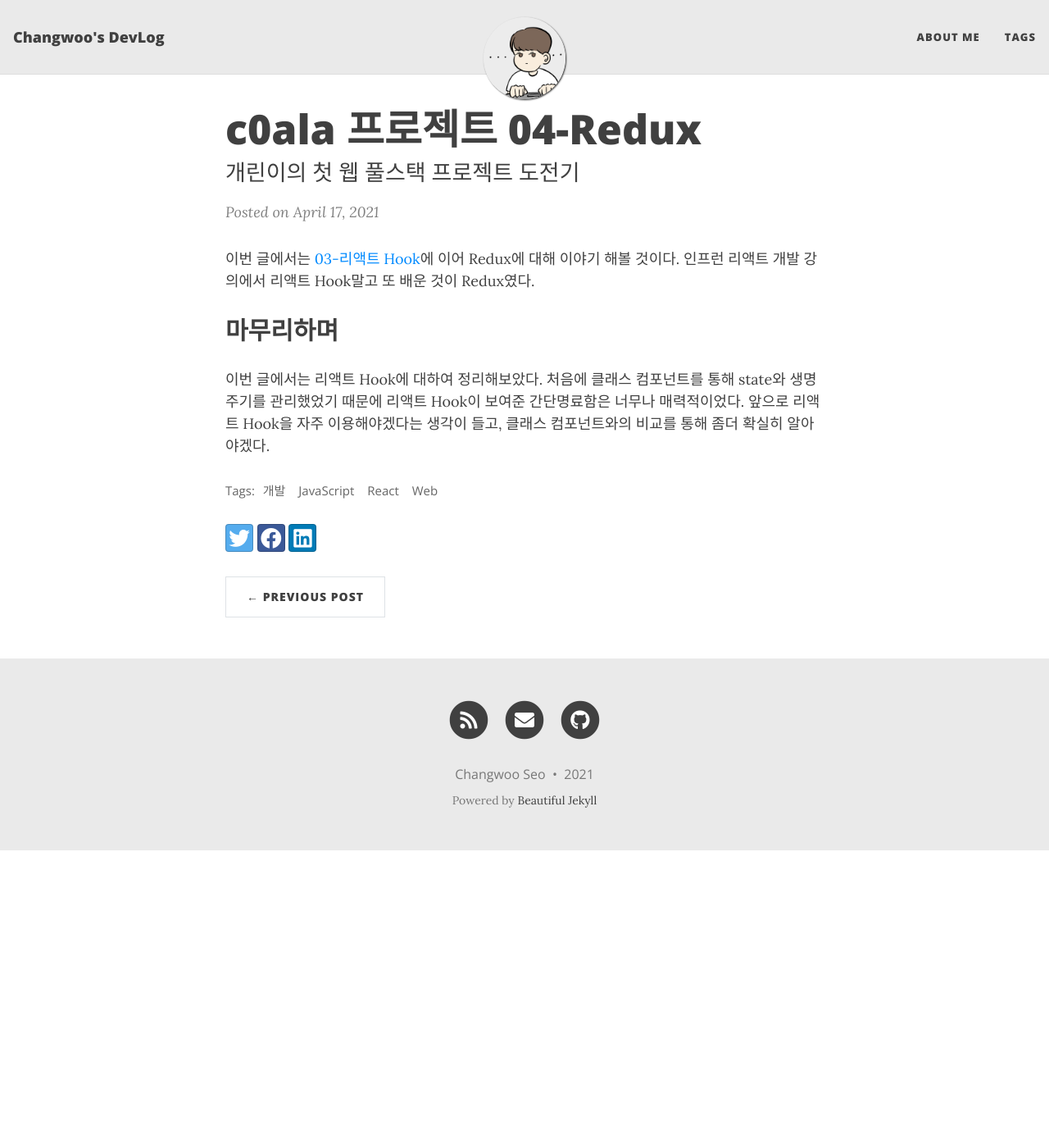
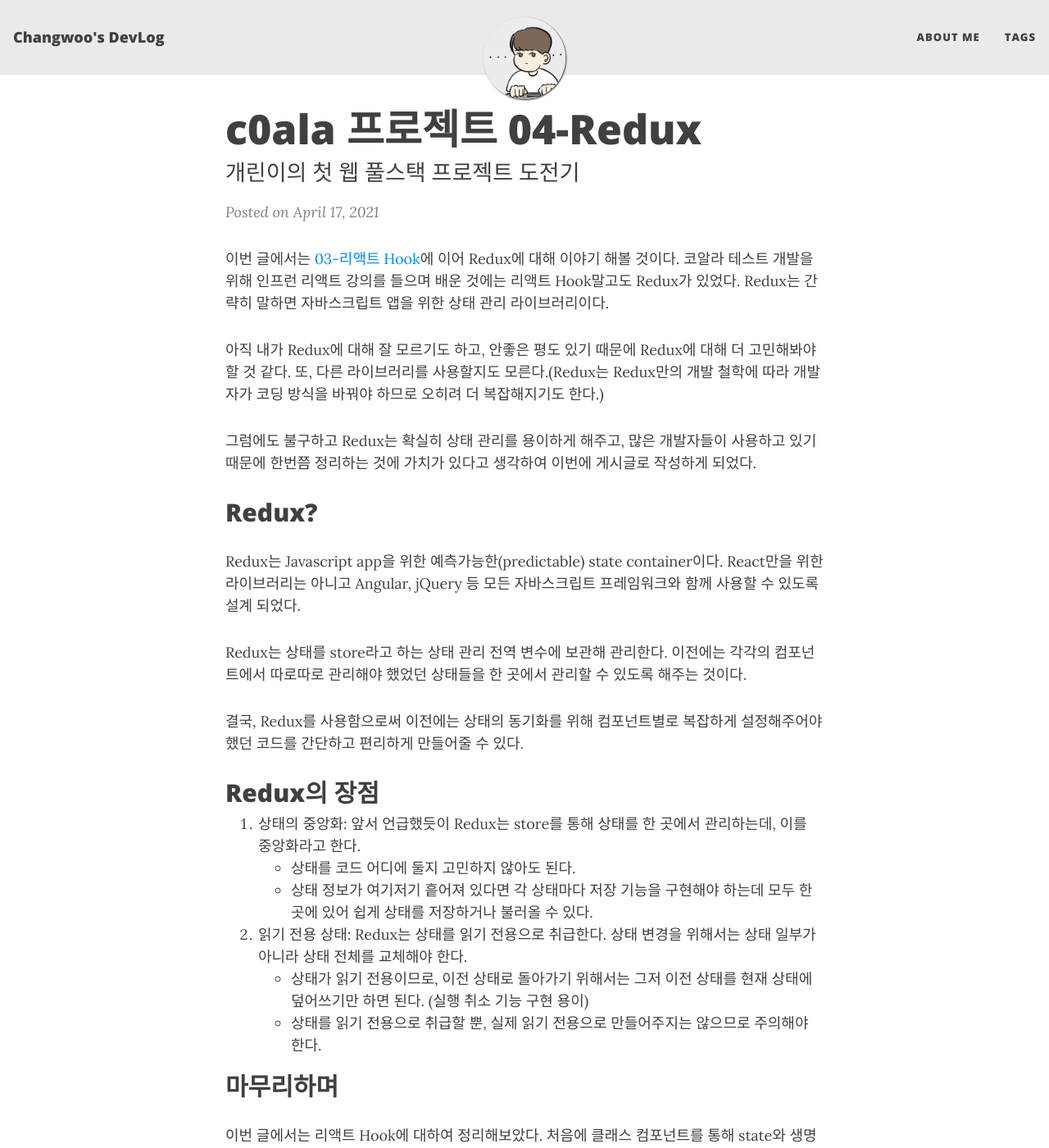
Before and after one commit to scw3812/scw3812.github.io, a Jekyll site: the page built from _posts/2021-04-17-c0ala-project-04.md, in a window 1280 px wide and 1400 px high. Shown: the whole window at 82% size. Built offline with Jekyll 4.4.1, drawn with Linux system fonts in a browser that asks for light colours; nearby versions of some CDN libraries.

Commit message:
Update 2021-04-17-c0ala-project-04.md

```diff
--- a/_posts/2021-04-17-c0ala-project-04.md
+++ b/_posts/2021-04-17-c0ala-project-04.md
@@ -7,9 +7,39 @@
 ---
 
 이번 글에서는 [03-리액트 Hook](https://scw3812.github.io/2021-02-24-c0ala-project-03/)에 이어 Redux에
-대해 이야기 해볼 것이다. 인프런 리액트 개발 강의에서 리액트 Hook말고 또 배운 것이 Redux였다.
+대해 이야기 해볼 것이다. 코알라 테스트 개발을 위해 인프런 리액트 강의를 들으며 배운 것에는 리액트 Hook말고도
+Redux가 있었다. Redux는 간략히 말하면 자바스크립트 앱을 위한 상태 관리 라이브러리이다.
 
+아직 내가 Redux에 대해 잘 모르기도 하고, 안좋은 평도 있기 때문에 Redux에 대해 더 고민해봐야 할 것 같다. 또,
+다른 라이브러리를 사용할지도 모른다.(Redux는 Redux만의 개발 철학에 따라 개발자가 코딩 방식을 바꿔야 하므로
+오히려 더 복잡해지기도 한다.)
 
+그럼에도 불구하고 Redux는 확실히 상태 관리를 용이하게 해주고, 많은 개발자들이 사용하고 있기 때문에 한번쯤 정리하는
+것에 가치가 있다고 생각하여 이번에 게시글로 작성하게 되었다.
+
+## Redux?
+
+Redux는 Javascript app을 위한 예측가능한(predictable) state container이다. React만을 위한 라이브러리는 아니고
+Angular, jQuery 등 모든 자바스크립트 프레임워크와 함께 사용할 수 있도록 설계 되었다.
+
+Redux는 상태를 store라고 하는 상태 관리 전역 변수에 보관해 관리한다. 이전에는 각각의 컴포넌트에서 따로따로 관리해야
+했었던 상태들을 한 곳에서 관리할 수 있도록 해주는 것이다.
+
+결국, Redux를 사용함으로써 이전에는 상태의 동기화를 위해 컴포넌트별로 복잡하게 설정해주어야 했던 코드를 간단하고
+편리하게 만들어줄 수 있다.
+
+## Redux의 장점
+
+1. 상태의 중앙화: 앞서 언급했듯이 Redux는 store를 통해 상태를 한 곳에서 관리하는데, 이를 중앙화라고 한다.
+  - 상태를 코드 어디에 둘지 고민하지 않아도 된다.
+  - 상태 정보가 여기저기 흩어져 있다면 각 상태마다 저장 기능을 구현해야 하는데 모두 한 곳에 있어 쉽게 상태를
+  저장하거나 불러올 수 있다.
+
+2. 읽기 전용 상태: Redux는 상태를 읽기 전용으로 취급한다. 상태 변경을 위해서는 상태 일부가 아니라 상태 전체를
+교체해야 한다.
+  - 상태가 읽기 전용이므로, 이전 상태로 돌아가기 위해서는 그저 이전 상태를 현재 상태에 덮어쓰기만 하면 된다.
+  (실행 취소 기능 구현 용이)
+  - 상태를 읽기 전용으로 취급할 뿐, 실제 읽기 전용으로 만들어주지는 않으므로 주의해야 한다.
 
 ## 마무리하며
 
```
